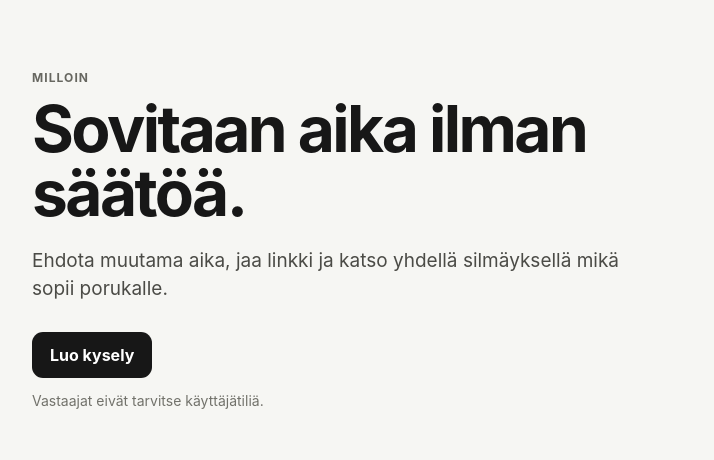
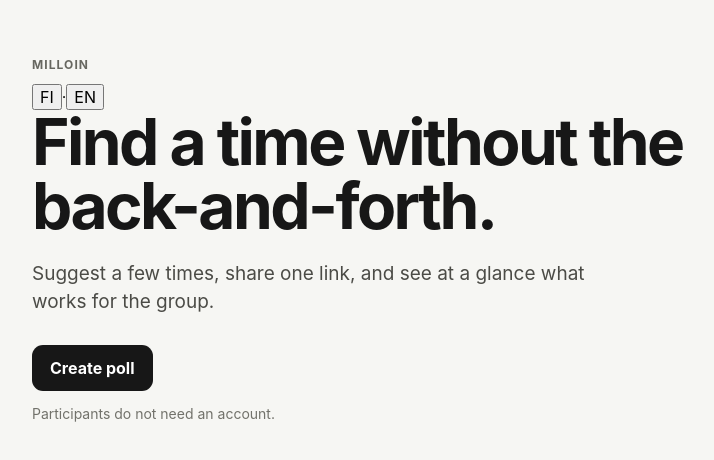
Before and after one commit to beckot/milloin, a Next.js app: page / in a window 1280 px wide. Shown: the part 154-614 px from the top of the page, without its empty margins (268-982 px from the left). Built offline with nearby package versions, Linux system fonts and the light colour scheme.

Commit message:
feat: add English landing-page switch

```diff
--- a/src/app/page.tsx
+++ b/src/app/page.tsx
@@ -1,18 +1,37 @@
+"use client";
+
+import { LanguageSwitch, useLocale } from "../ui/use-locale";
+
+const copy = {
+  fi: {
+    title: "Sovitaan aika ilman säätöä.",
+    lead: "Ehdota muutama aika, jaa linkki ja katso yhdellä silmäyksellä mikä sopii porukalle.",
+    create: "Luo kysely",
+    hint: "Vastaajat eivät tarvitse käyttäjätiliä.",
+  },
+  en: {
+    title: "Find a time without the back-and-forth.",
+    lead: "Suggest a few times, share one link, and see at a glance what works for the group.",
+    create: "Create poll",
+    hint: "Participants do not need an account.",
+  },
+};
+
 export default function HomePage() {
+  const { locale, setLocale } = useLocale();
+  const t = copy[locale];
+
   return (
     <main className="shell">
       <section className="hero">
-        <p className="eyebrow">milloin</p>
-        <h1>Sovitaan aika ilman säätöä.</h1>
-        <p className="lead">
-          Ehdota muutama aika, jaa linkki ja katso yhdellä silmäyksellä mikä sopii porukalle.
-        </p>
-        <div className="actions">
-          <a className="primary" href="/new">
-            Luo kysely
-          </a>
+        <div className="hero-top">
+          <p className="eyebrow">milloin</p>
+          <LanguageSwitch locale={locale} setLocale={setLocale} />
         </div>
-        <p className="hint">Vastaajat eivät tarvitse käyttäjätiliä.</p>
+        <h1>{t.title}</h1>
+        <p className="lead">{t.lead}</p>
+        <div className="actions"><a className="primary" href="/new">{t.create}</a></div>
+        <p className="hint">{t.hint}</p>
       </section>
     </main>
   );
```
